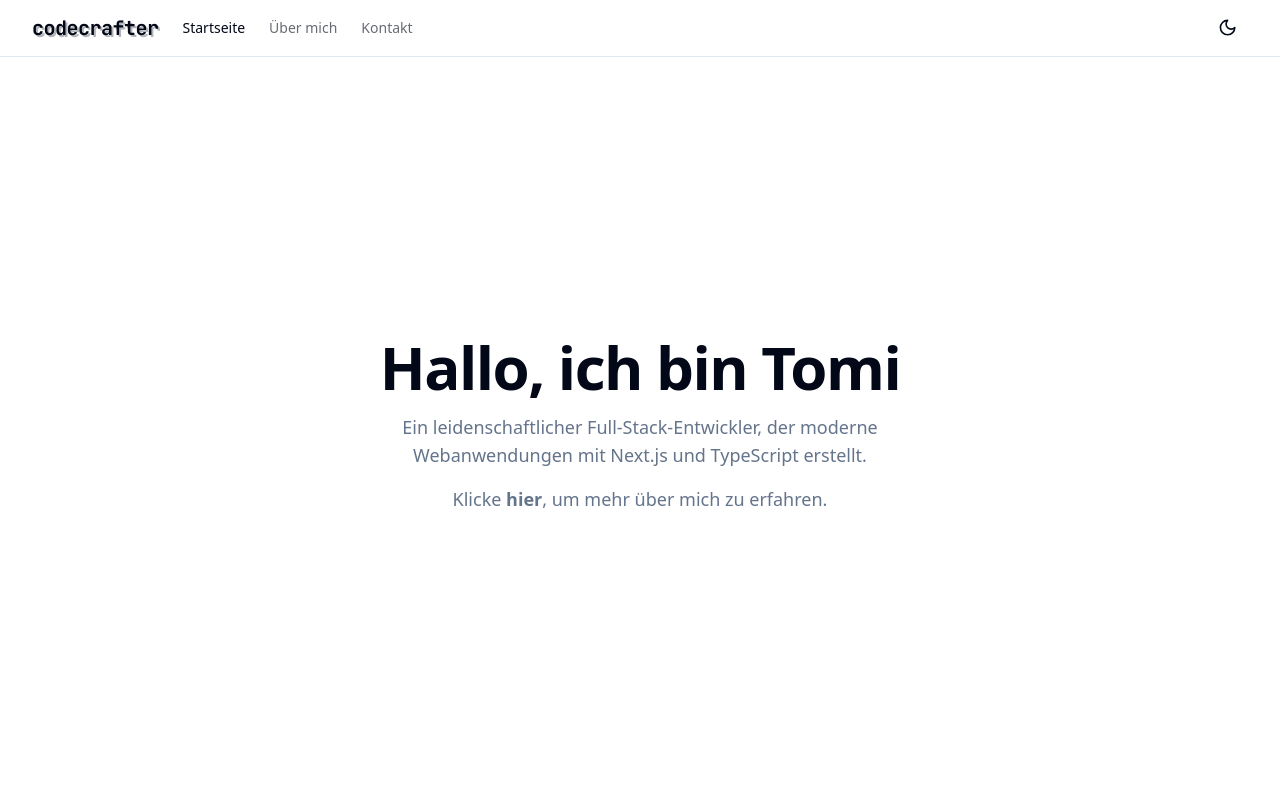
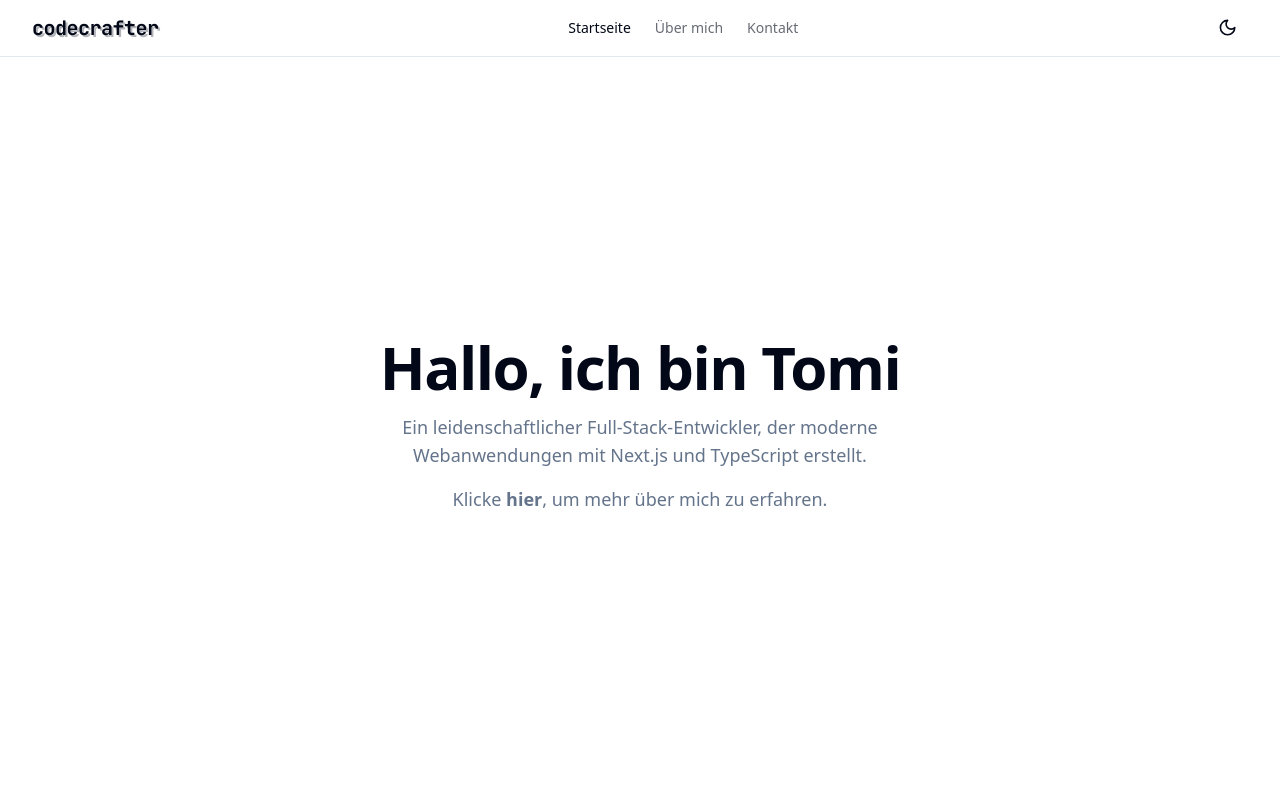
Before and after one commit to tomislav-varga/nextjs-portfolio-page, a Next.js app: page / in a window 1280 px wide. Shown: the top 800 px of the page. Built offline with nearby package versions, Linux system fonts and the light colour scheme.

Commit message:
add: centered nav links on desktop view

```diff
--- a/src/components/layout/navbar.tsx
+++ b/src/components/layout/navbar.tsx
@@ -47,9 +47,10 @@
 
   return (
     <header className="sticky top-0 z-50 w-full border-b bg-background/95 backdrop-blur supports-[backdrop-filter]:bg-background/60">
-      <div className="container flex h-14 items-center">
-        <div className="mr-4 flex flex-1">
-          <Link href="/" className="mr-6 flex items-center space-x-2">
+      <div className="container flex h-14 items-center justify-between">
+        {/* Logo on the left */}
+        <div className="flex-none">
+          <Link href="/" className="flex items-center space-x-2">
             <span className={`${jetbrainsMono.className} font-bold flex items-center leading-none`}>
               <span className="relative text-xl tracking-tight">
                 <span className="absolute -bottom-0.5 left-0.5 text-foreground/30">codecrafter</span>
@@ -57,13 +58,16 @@
               </span>
             </span>
           </Link>
+        </div>
 
-          {/* Desktop Navigation */}
-          <nav className="hidden md:flex items-center space-x-6 text-sm font-medium">
+        {/* Desktop Navigation - Centered */}
+        <div className="hidden md:flex items-center justify-center">
+          <nav className="flex items-center space-x-6 text-sm font-medium">
             <NavItems isMobile={false} />
           </nav>
         </div>
 
+        {/* Mode toggle and mobile menu on the right */}
         <div className="flex items-center space-x-2">
           {/* Always visible mode toggle */}
           <ModeToggle />
```
